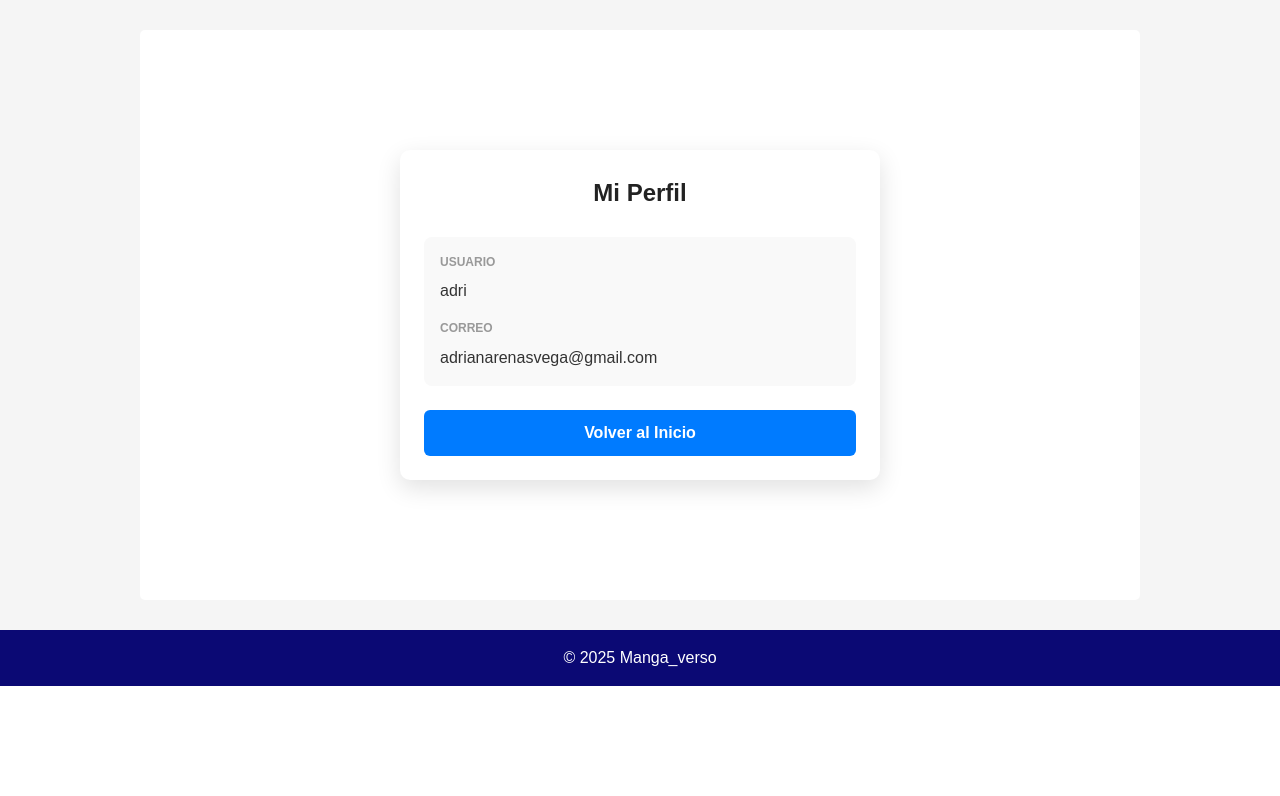
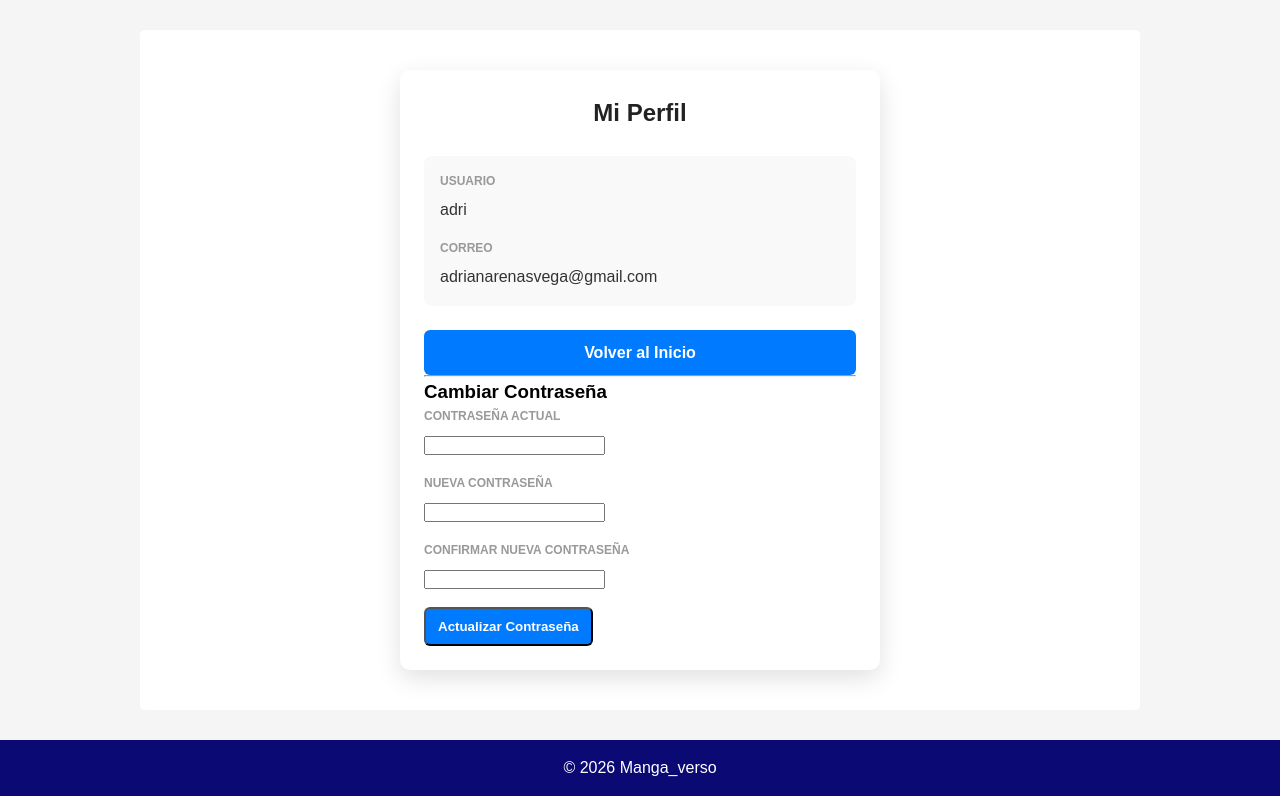
Before and after one commit to Mercedes1711/Lector, a PHP site: page /dashboard/perfil.php in a window 1280 px wide. Shown: the part 114-910 px from the top of the page. Before the commit the page ends 800 px from the top, so only its background shows below. Run offline with PHP 8.4, Linux system fonts and the light colour scheme; a user stored in the database is signed in; data comes from the database, SQL or seed files in the repository.

Commit message:
añadir cambiar contraseña desde perfil

```diff
--- a/perfil.php
+++ b/perfil.php
@@ -25,6 +25,39 @@ try {
     error_log('Error al obtener datos del usuario: ' . $e->getMessage());
     $error = "Ha ocurrido un error al cargar tu perfil.";
 }
+
+// Manejo de cambio de contraseña
+if ($_SERVER['REQUEST_METHOD'] === 'POST' && isset($_POST['cambiar_password'])) {
+    $current_password = $_POST['current_password'] ?? '';
+    $new_password = $_POST['new_password'] ?? '';
+    $confirm_password = $_POST['confirm_password'] ?? '';
+
+    try {
+        // Obtener la contraseña actual desde la base de datos
+        $stmt = $conn->prepare('SELECT contraseña FROM usuarios WHERE id = ?');
+        $stmt->execute([$_SESSION['user_id']]);
+        $user_data = $stmt->fetch(PDO::FETCH_ASSOC);
+
+        if (!$user_data) {
+            $error = "Usuario no encontrado.";
+        } elseif (!password_verify($current_password, $user_data['contraseña'])) {
+            $error = "La contraseña actual es incorrecta.";
+        } elseif ($new_password !== $confirm_password) {
+            $error = "La nueva contraseña y la confirmación no coinciden.";
+        } elseif (strlen($new_password) < 6) {
+            $error = "La nueva contraseña debe tener al menos 6 caracteres.";
+        } else {
+            // Actualizar la contraseña
+            $hashed_password = password_hash($new_password, PASSWORD_DEFAULT);
+            $stmt = $conn->prepare('UPDATE usuarios SET contraseña = ? WHERE id = ?');
+            $stmt->execute([$hashed_password, $_SESSION['user_id']]);
+            $success = "Contraseña actualizada correctamente.";
+        }
+    } catch (PDOException $e) {
+        error_log('Error al actualizar contraseña: ' . $e->getMessage());
+        $error = "No se pudo actualizar la contraseña.";
+    }
+}
 ?>
 <!DOCTYPE html>
 <html lang="es">
@@ -41,7 +74,7 @@ try {
             <p>Tu portal de manga</p>
         </div>
         <div class="auth-logged">
-            <a class="user-link"><?php echo htmlspecialchars($usuario['usuario']); ?></a>
+            <a class="user-link" href="perfil.php"><?php echo htmlspecialchars($usuario['usuario']); ?></a>
             <a class="logout-btn" href="logout.php">Cerrar sesión</a>
         </div>
     </header>
@@ -53,13 +86,15 @@ try {
             <?php if (isset($error)): ?>
                 <div class="form-error"><?php echo htmlspecialchars($error); ?></div>
             <?php endif; ?>
+            <?php if (isset($success)): ?>
+                <div class="form-success"><?php echo htmlspecialchars($success); ?></div>
+            <?php endif; ?>
 
             <div class="profile-info">
                 <div class="info-group">
                     <label>Usuario</label>
                     <p><?php echo htmlspecialchars($usuario['usuario']); ?></p>
                 </div>
-
                 <div class="info-group">
                     <label>Correo</label>
                     <p><?php echo htmlspecialchars($usuario['email']); ?></p>
@@ -69,11 +104,32 @@ try {
             <div class="profile-actions">
                 <a class="btn-primary" href="index.php">Volver al Inicio</a>
             </div>
+
+            <hr>
+
+            <div class="password-change">
+                <h3>Cambiar Contraseña</h3>
+                <form method="POST">
+                    <div class="info-group">
+                        <label>Contraseña actual</label>
+                        <input type="password" name="current_password" required>
+                    </div>
+                    <div class="info-group">
+                        <label>Nueva contraseña</label>
+                        <input type="password" name="new_password" required>
+                    </div>
+                    <div class="info-group">
+                        <label>Confirmar nueva contraseña</label>
+                        <input type="password" name="confirm_password" required>
+                    </div>
+                    <button class="btn-primary" type="submit" name="cambiar_password">Actualizar Contraseña</button>
+                </form>
+            </div>
         </div>
     </main>
 
     <footer>
-        <p>&copy; 2025 Manga_verso</p>
+        <p>&copy; <?php echo date("Y"); ?> Manga_verso</p>
     </footer>
 </body>
 </html>
```
